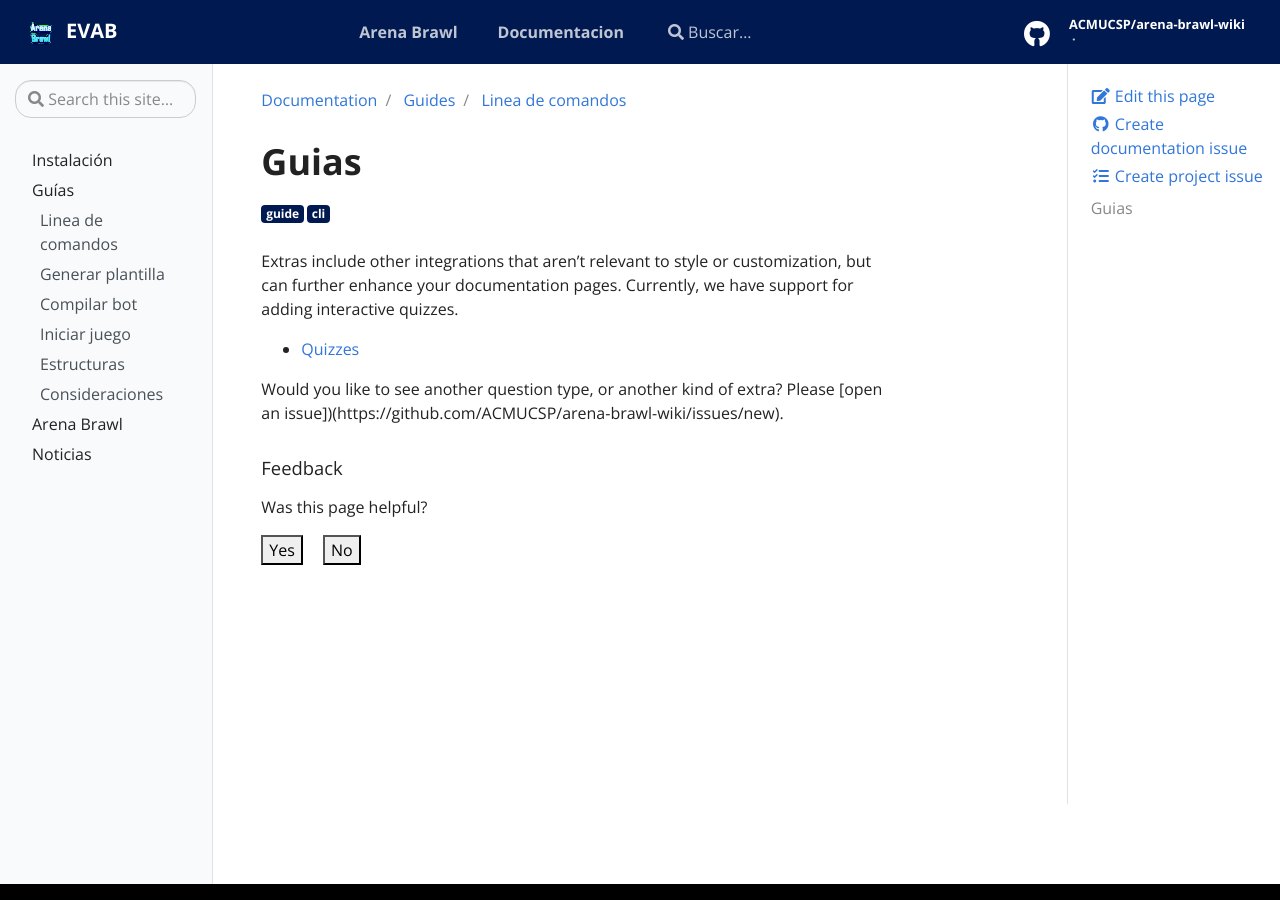
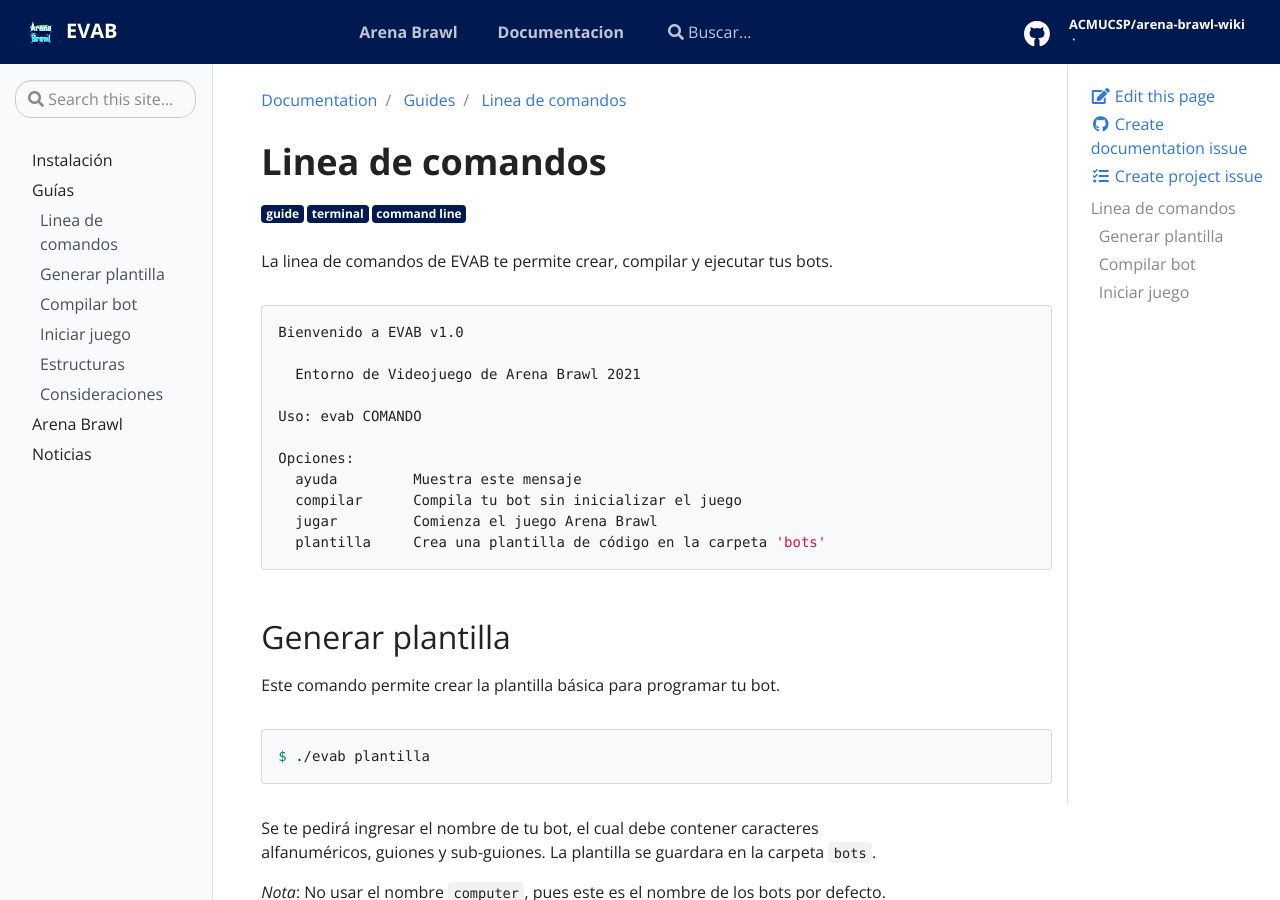
Before and after one commit to ACMUCSP/arena-brawl-wiki, a Jekyll site: the page built from _docs/guides/cli.md, in a window 1280 px wide and 900 px high. Built offline with Jekyll 4.4.1, drawn with Linux system fonts in a browser that asks for light colours; some of the changed text lies outside the part shown.

Commit message:
Add Command Line Interface guides

````diff
--- a/_data/toc.yml
+++ b/_data/toc.yml
@@ -15,11 +15,11 @@
         - title: Linea de comandos
           url: "docs/guides/cli"
         - title: Generar plantilla
-          url: "docs/guides/cli#template"
+          url: "docs/guides/cli#generar-plantilla"
         - title: Compilar bot
-          url: "docs/guides/cli#compilation"
+          url: "docs/guides/cli#compilar-bot"
         - title: Iniciar juego
-          url: "docs/guides/cli#play"
+          url: "docs/guides/cli#iniciar-juego"
         - title: Estructuras
           url: "docs/guides/structs"
         - title: Consideraciones
--- a/_docs/guides/cli.md
+++ b/_docs/guides/cli.md
@@ -3,17 +3,70 @@
 description: Comandos disponibles en EVAB
 tags:
  - guide
- - cli
+ - terminal
+ - command line
 ---
 
-# Guias
+# Linea de comandos
 
-Extras include other integrations that aren't relevant to style or customization,
-but can further enhance your documentation pages. Currently, we have support
-for adding interactive quizzes.
+La linea de comandos de EVAB te permite crear, compilar y ejecutar tus bots.
 
- - [Quizzes](example-quiz)
+```bash
+Bienvenido a EVAB v1.0
 
+  Entorno de Videojuego de Arena Brawl 2021
 
-Would you like to see another question type, or another kind of extra? Please
-[open an issue])({{ site.repo }}/issues/new).
+Uso: evab COMANDO
+
+Opciones:
+  ayuda		Muestra este mensaje
+  compilar	Compila tu bot sin inicializar el juego
+  jugar		Comienza el juego Arena Brawl
+  plantilla	Crea una plantilla de código en la carpeta 'bots'
+```
+
+## Generar plantilla
+
+Este comando permite crear la plantilla básica para programar tu bot.
+
+```bash
+$ ./evab plantilla
+```
+
+Se te pedirá ingresar el nombre de tu bot, el cual debe contener caracteres alfanuméricos,
+guiones y sub-guiones. La plantilla se guardara en la carpeta `bots`.
+
+_Nota_: No usar el nombre `computer`, pues este es el nombre de los bots por defecto.
+Si creas un archivo con dicho nombre, se sobrescribirá la próxima vez que ejecutes el juego.
+
+## Compilar bot
+
+Este comando permite compilar un bot sin inicializar el juego.
+
+```bash
+$ ./evab compilar
+```
+
+Se te pedirá ingresar el nombre del bot a compilar, debes escribir el nombre del archivo
+sin la extensión _.cpp_. Una vez terminada la compilación se mostrara el mensaje _Listo!_
+
+_Nota_: Este paso no es necesario para iniciar el juego. Antes de cada partida todos los bots
+dentro de la carpeta `bots` son compilados y ejecutados independientemente.
+
+## Iniciar juego
+
+Este comando permite iniciar el juego con tus bots.
+
+```bash
+$ ./evab jugar
+```
+
+Se te pedirá ingresar la cantidad de bots por defecto (_computer bots_) para la partida,
+estos bots se mueven y atacan de forma aleatoria.
+
+A continuación se mostrará la lista de los bots considerados para el juego, si no ves a
+tu bot, es probable que no se encuentre en la carpeta `bots`.
+
+Cuando todos los bots se conecten, el juego comenzará automáticamente.
+
+_Nota_: Si tu bot no compila para la partida, EVAB usará la última versión compilada.
````
